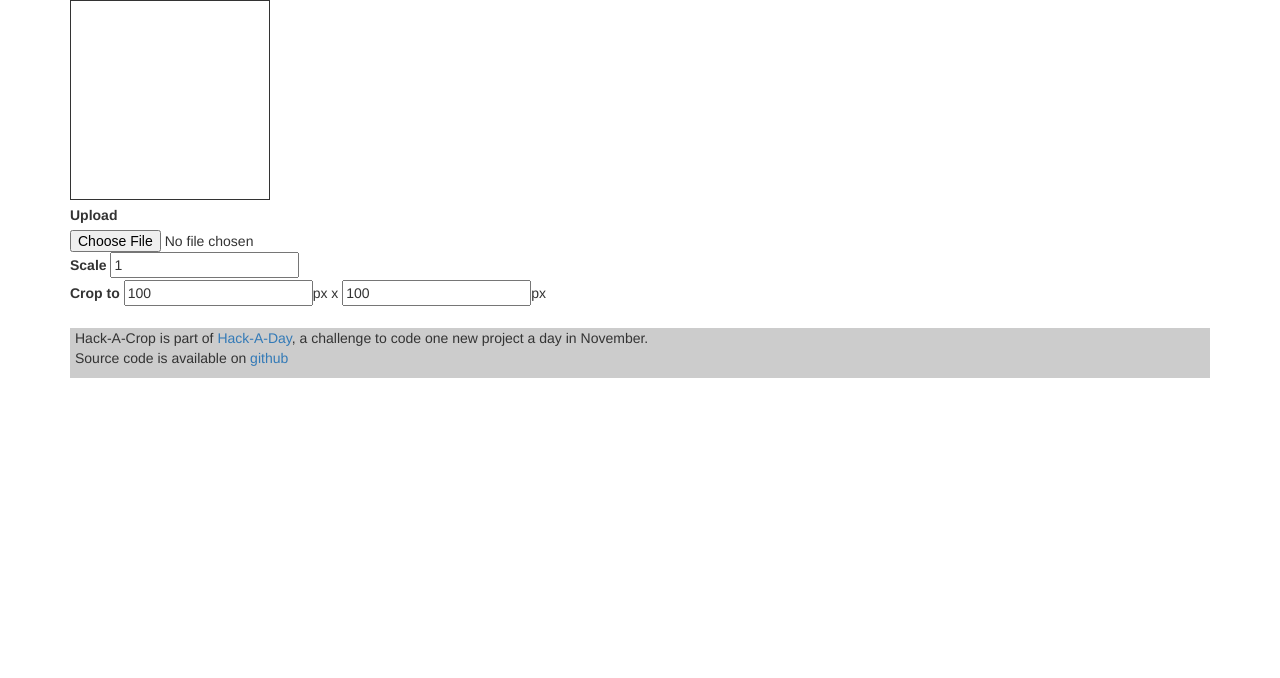
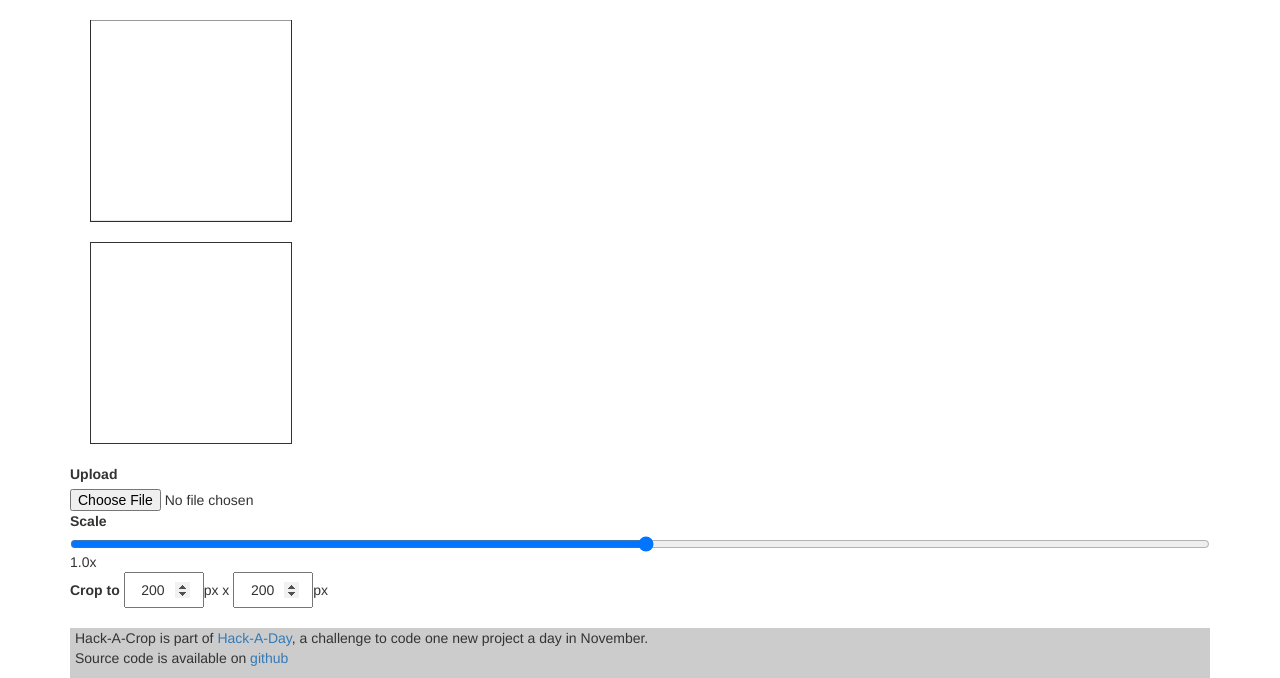
Before and after one commit to za3k/day18_crop, a Flask app: page / in a window 1280 px wide. Shown: the part 148-826 px from the top of the page. Before the commit the page ends 526 px from the top, so only its background shows below. Run offline with Flask 2, Linux system fonts and the light colour scheme; a map, chart or similar area stays blank; some libraries are stand-ins or nearby versions.

Commit message:
Basic preview working

```diff
--- a/static/index.js
+++ b/static/index.js
@@ -1,22 +1,105 @@
 /* URLs and HTML */
 
+/* UI magic */
+function makeScaled(slider, f, finv) {
+    const origMin = slider.min;
+    const origMax = slider.max;
+    const origValue = slider.value;
+    const newMin = finv(slider.min);
+    const newMax = finv(slider.max);
+    const newValue = finv(slider.value);
+    slider.min = newMin;
+    slider.max = newMax;
+    slider.value = newValue;
+    slider.trueValue = origValue;
+    slider.addEventListener('input', function(ev) {
+        slider.trueValue = f(slider.value);
+    });
+    return slider;
+}
+displaySlider = function(slider, display) {
+    slider.addEventListener('input', function(ev) {
+        display.innerHTML = (slider.trueValue || slider.value).toPrecision(2);
+    });
+    return slider;
+}
+makeLogarithmic = (slider) => { return makeScaled(slider, Math.exp, Math.log); };
 $(document).ready(() => {
+    // Note, doesn't detect adding after page load, no good for volume bars
+    $(".scale-logarithmic").each(function() { // => binds this
+        makeLogarithmic(this);
+    });
+    $(".display-range").each(function() { // => binds this
+        const slider = this;
+        const display = document.getElementById(slider.getAttribute("display"));
+        displaySlider(slider, display);
+    });
+})
+
+function makeDraggable(thing, container, onChange) { // Takes two jquery objects
+    thing.on("mousedown", (ev) => {
+        let shiftX = ev.clientX - thing[0].getBoundingClientRect().left;
+        let shiftY = ev.clientY - thing[0].getBoundingClientRect().top;
+        function moveAt(pageX, pageY) {
+            const requestedLeft = pageX - container[0].getBoundingClientRect().left - shiftX
+            const requestedTop = pageY - container[0].getBoundingClientRect().top - shiftY;
+            const limitRight = container.width() - thing.width();
+            const limitBottom = container.height() - thing.height();
+            const left = Math.min(Math.max(0, requestedLeft), limitRight);
+            const top = Math.min(Math.max(0, requestedTop), limitBottom);
+            thing.css("left", `${left}px`);
+            thing.css("top", `${top}px`);
+            onChange();
+        }
+        moveAt(ev.pageX, ev.pageY);
+
+        function onMouseMove(ev) {
+            moveAt(ev.pageX, ev.pageY);
+        }
+        function onMouseUp(ev) {
+            $(document).off("mousemove", onMouseMove);
+            thing.off("mouseup", onMouseUp);
+            thing.toggleClass("dragged", false);
+        }
+        thing.toggleClass("dragged", true);
+        $(document).on("mousemove", onMouseMove);
+        thing.on("mouseup", onMouseUp);
+    });
+
+}
+
+$(document).ready(() => {
+    const display = $(".display");
     const preview = $(".preview");
-    const canvas = preview[0];
-    const context = canvas.getContext('2d');
     const file_input = $("#file");
-    const scale = $("#scale");
+    const scale_input = window.scale = $("#scale");
     const width = $("#width");
     const height = $("#height");
-    const hiddenImage = $("#uploadImage")[0];
+    const highlight = $(".highlight");
+    const hiddenImage = window.hiddenImage = $("#uploadImage")[0];
 
-    function setFile(image) {
-        canvas.width = Math.max(image.width, 200); // Make room on the canvas
-        canvas.height = Math.max(image.height, 200);
-        preview.css("width", `${canvas.width}px`); // Make room on <canvas>
-        preview.css("height", `${canvas.height}px`);
+    let scale = 1.0;
+
+    function setFile(image, scale) {
+        const canvas = display[0];
+        canvas.width = image.width*scale; // Make room on the canvas
+        canvas.height = image.height*scale;
+        display.width(canvas.width); // Make room on <canvas>
+        display.height(canvas.height);
+        const context = window.context = canvas.getContext('2d');
         context.clearRect(0, 0, canvas.width, canvas.height);
-        context.drawImage(image, 0, 0);
+        context.drawImage(image, 0, 0, image.width, image.height, 0, 0, canvas.width, canvas.height);
+        updatePreview();
+    }
+    function updatePreview() {
+        const previewCanvas = preview[0]
+        const context = previewCanvas.getContext('2d');
+        const left = highlight.css("left").slice(0,-2);
+        const top = highlight.css("top").slice(0,-2);
+        const width = highlight.width();
+        const height = highlight.height();
+        if (display[0].width == 0) context.clearRect(0, 0, previewCanvas.width, previewCanvas.height);
+        else context.drawImage(display[0], left, top, width, height, 0, 0, width, height);
     }
 
     file_input.change((ev) => {
@@ -28,11 +111,37 @@ $(document).ready(() => {
             //URL.createObjectURL instead of FileReader?
             reader.onload = (e) => {
                 hiddenImage.onload = () => {
-                    setFile(hiddenImage);
+                    setFile(hiddenImage, scale);
                 }
                 hiddenImage.src = e.target.result;
             }
             reader.readAsDataURL(f);
         }
     });
+
+    scale_input.on("input", (ev) => {
+        scale = scale_input[0].trueValue;
+        setFile(hiddenImage, scale);
+        updatePreview();
+    });
+    width.on("change", (ev) => {
+        highlight.width(width[0].value);
+        preview.width(width[0].value);
+        preview[0].width = width[0].value;
+        updatePreview();
+    });
+    height.on("change", (ev) => {
+        highlight.height(height[0].value);
+        preview.height(height[0].value);
+        preview[0].height = height[0].value;
+        updatePreview();
+    });
+    highlight.width(width[0].value);
+    highlight.height(height[0].value);
+    preview.width(width[0].value);
+    preview.height(height[0].value);
+    preview[0].width = width[0].value;
+    preview[0].height = height[0].value;
+
+    makeDraggable(highlight, display, updatePreview);
 });
--- a/static/style.css
+++ b/static/style.css
@@ -1,9 +1,34 @@
 /* -- This specific Hack-A-Day project -- */
+
+.display-cont {
+    position: relative;
+    width: fit-content;
+    overflow: hidden;
+    margin: 20px;
+}
+
+.display {
+    border: 1px solid;
+    width: 200px;
+    height: 200px;
+    display: block; /* Fixes slight height misalignment on display-cont */
+    box-sizing: content-box;
+}
 
 .preview {
     border: 1px solid;
-    width: 200px;
-    height: 200px;
+    margin: 20px;
+    display: block;
+}
+
+.highlight {
+    cursor: move;
+    position: absolute;
+    background-color: #fff;
+    left: 1px;
+    left: 1px;
+    opacity: 0.5;
+    box-shadow: 0 0 0 9999px rgba(0,0,0,0.2);
 }
 
 #uploadContainer {
@@ -47,6 +72,21 @@
     text-decoration: none;
 }
 
+input[type=number] {
+    height: 36px;
+    width: 80px;
+    text-align: right;
+    padding: 8px 12px 8px 8px;
+}
+
+input[type=number]::-webkit-inner-spin-button {
+    opacity: 1;
+    background: rgba(0,0,0,0);
+    width: 24px;
+    margin-left: 10px;
+}
+
+
 /* Fullscreen 'content' on request */
 .fullscreen nav.navbar {
     margin-bottom: 0;
--- a/templates/base.html
+++ b/templates/base.html
@@ -9,7 +9,7 @@
 </head>
 
 <body>
-<script>window.ajaxPrefix="{{ subdir }}"; window.loggedIn = {{ 0+current_user.is_authenticated }};</script>
+{% if login %}<script>window.ajaxPrefix="{{ subdir }}"; window.loggedIn = {{ 0+current_user.is_authenticated }};</script>{% endif %}
 <div class="container">
 <nav class="navbar navbar-default">
     <div class="container-fluid">
--- a/templates/index.html
+++ b/templates/index.html
@@ -9,21 +9,25 @@
 {% endblock %}
 
 {% block content %}
-<canvas class="preview"></canvas>
-
+<div class="display-cont">
+    <div class="highlight" id="highlight"></div>
+    <canvas class="display"></canvas>
+</div>
+<canvas class="preview" id="preview"></canvas>
 <div>
     <label for="file">Upload</label>
     <input type="file" class="file" id="file" />
 </div>
 <div>
     <label for="scale">Scale</label>
-    <input type="slider" min="0.1" max="10" value="1" name="scale" id="scale" />
+    <input class="display-range scale-logarithmic" display="scale-display" type="range" min="0.5" max="2" value="1" step="0.1" name="scale" id="scale" />
+    <span id="scale-display">1.0</span>x
 </div>
 <div>
     <label>Crop to</label>
-    <input type="text" value="100" placeholder="width" id="width">px x <input type="text" value="100" placeholder="height" id="height">px
+    <input type="number" value="200" min="1" placeholder="width" id="width">px x <input type="number" min="1" value="200" placeholder="height" id="height">px
 </div>
 <div id="uploadContainer">
     <img id="uploadImage"/>
-<div>
+</div>
 {% endblock %}
```
